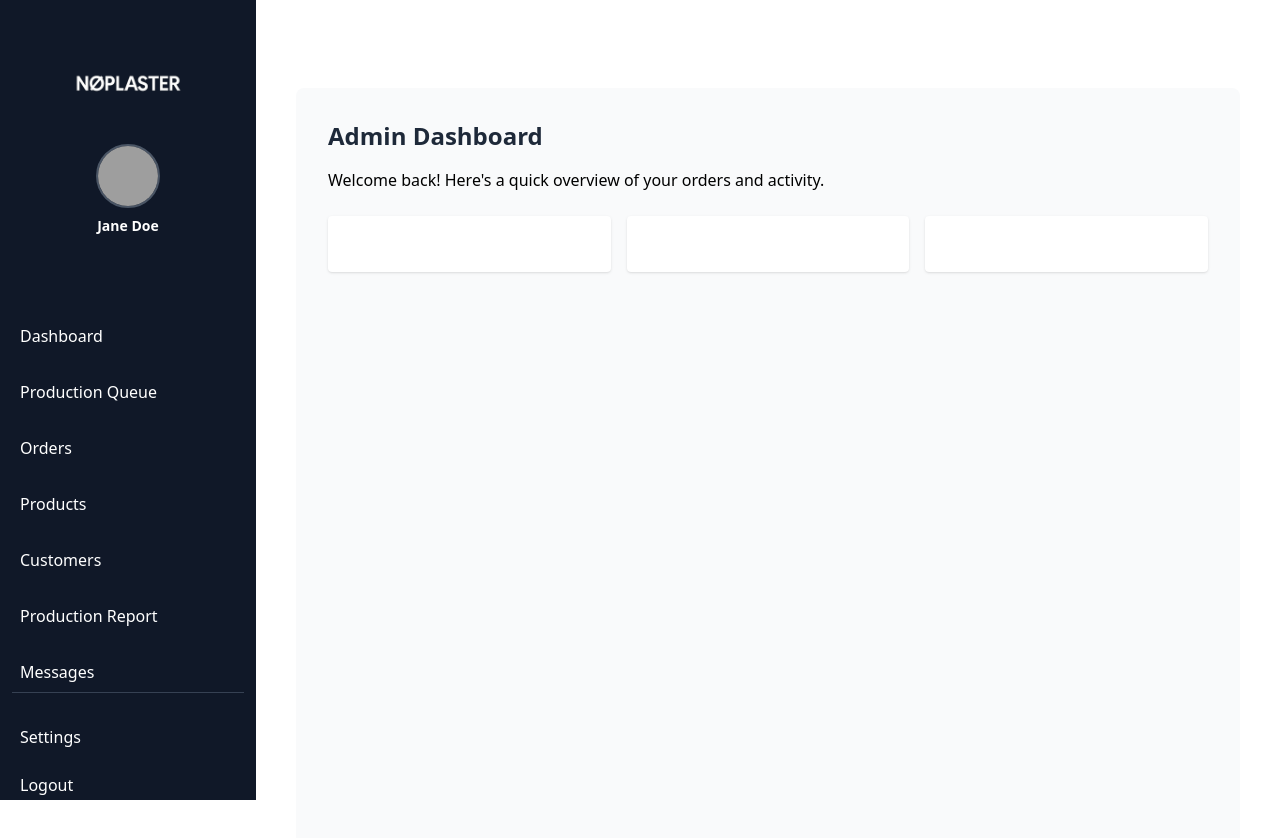
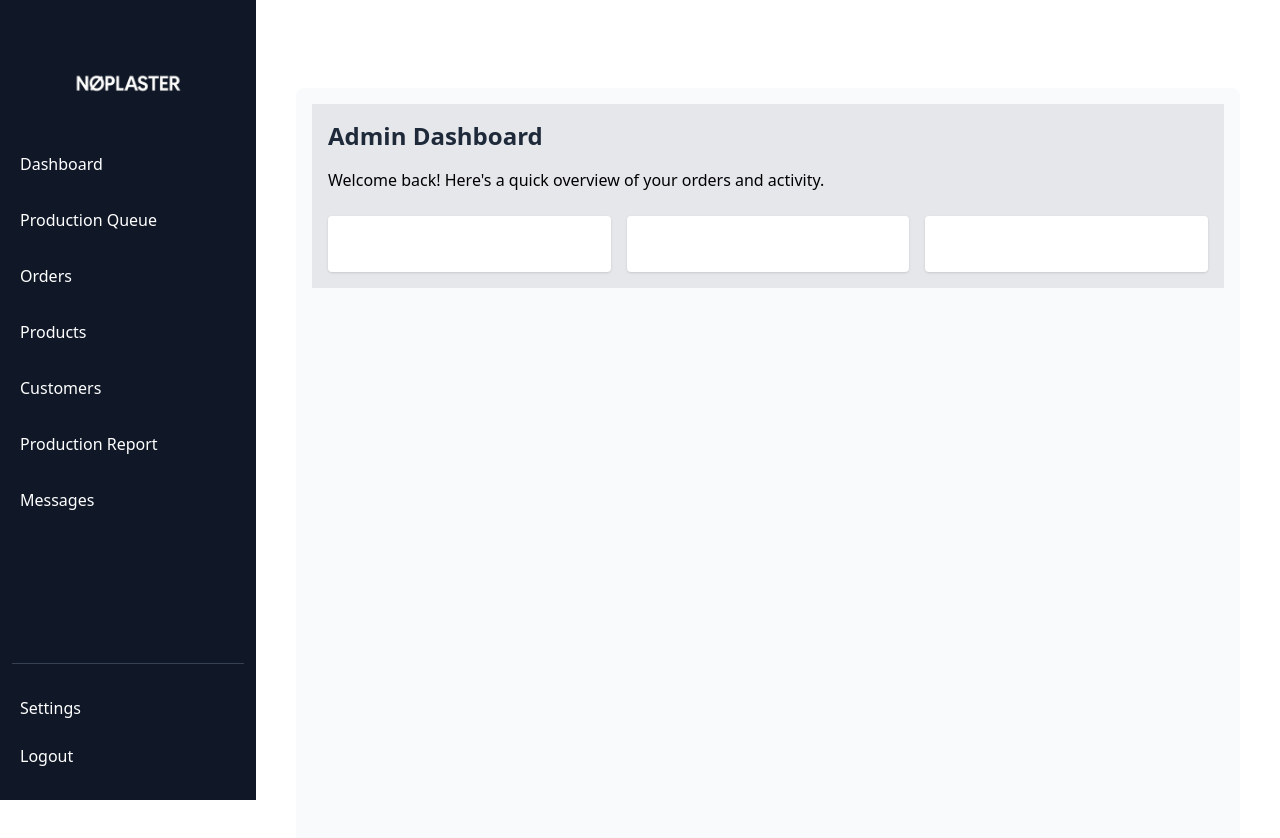
Before and after one commit to erniesmith82/order-manager, a SvelteKit app: page /admin/dashboard in a window 1280 px wide. Shown: the top 838 px of the page. Built offline with nearby package versions, Linux system fonts and the light colour scheme; grey boxes are pictures that could not be loaded.

Commit message:
updated setting page

```diff
--- a/src/routes/admin/+layout.svelte
+++ b/src/routes/admin/+layout.svelte
@@ -2,10 +2,10 @@
   import { logoutUser, getCurrentUser } from '$lib/auth';
   import { goto } from '$app/navigation';
 
-    const user = {
-    name: 'Jane Doe',
-    avatar: '/default-avatar.jpg' // Or use something like: 'https://i.pravatar.cc/100'
-  };
+
+
+const user = getCurrentUser();
+
   let sidebarOpen = false;
 
   function handleLogout() {
@@ -52,16 +52,13 @@
       </div>
 
       <!-- User Info -->
-      {#if user}
-        <div class="flex flex-col items-center mb-20 mx-0 space-y-2">
-          <img
-            src={user.avatar ?? '/default-avatar.png'}
-            alt="User Avatar"
-            class="w-16 h-16 rounded-full border-2 border-gray-600"
-          />
-          <span class="text-sm font-semibold">{user.name ?? 'Admin User'}</span>
-        </div>
-      {/if}
+     {#if user}
+  <div class="text-center mb-6">
+    <img src={user.avatar} alt="User Avatar" class="w-16 h-16 rounded-full mx-auto border-2 border-white shadow" />
+    <p class="mt-2 font-medium">{user.name}</p>
+  </div>
+{/if}
+
 
       <!-- Navigation Links -->
       <ul class="space-y-4 font-medium">
--- a/src/routes/admin/dashboard/+page.svelte
+++ b/src/routes/admin/dashboard/+page.svelte
@@ -2,9 +2,9 @@
   // optional script logic
 </script>
 
-<div class="p-4">
-  <h1 class="text-2xl font-bold text-gray-800 dark:text-white mb-4">Admin Dashboard</h1>
-  <p class="text-black dark:text-gray-300">Welcome back! Here's a quick overview of your orders and activity.</p>
+<div class="p-4 bg-gray-200">
+  <h1 class="text-2xl font-bold text-gray-800 mb-4">Admin Dashboard</h1>
+  <p class="text-black">Welcome back! Here's a quick overview of your orders and activity.</p>
 
   <!-- Placeholder widgets or data -->
   <div class="mt-6 grid gap-4 grid-cols-1 md:grid-cols-2 lg:grid-cols-3">
--- a/src/routes/admin/settings/+page.svelte
+++ b/src/routes/admin/settings/+page.svelte
@@ -19,7 +19,7 @@
   }
 </script>
 
-<div class="bg-white text-gray-900 p-6 space-y-6">
+<div class="bg-white text-gray-900 p-4 space-y-3 max-w-4xl mx-auto">
   <h1 class="text-2xl font-bold">Settings</h1>
 
   <!-- Update Info -->
--- a/src/routes/admin/user/+page.svelte
+++ b/src/routes/admin/user/+page.svelte
@@ -40,11 +40,8 @@
 
     <div>
       <label class="block text-sm font-medium text-gray-700">Avatar URL</label>
-      <input
-        class="w-full mt-1 p-2 border rounded"
-        type="text"
-        bind:value={user.avatar}
-      />
+      <input type="file" accept="image/*" on:change={handleAvatarUpload} />
+
     </div>
 
     <div>
--- a/static/data/users.json
+++ b/static/data/users.json
@@ -5,7 +5,7 @@
     "password": "admin123",
     "role": "admin",
     "name": "Ernie Smith",
-    "avatar": "/avatars/ernie.png",
+    "avatar": "/uploads/avatars/user-001.png",
     "preferences": {
       "notifications": true,
       "defaultExport": "PDF"
```
